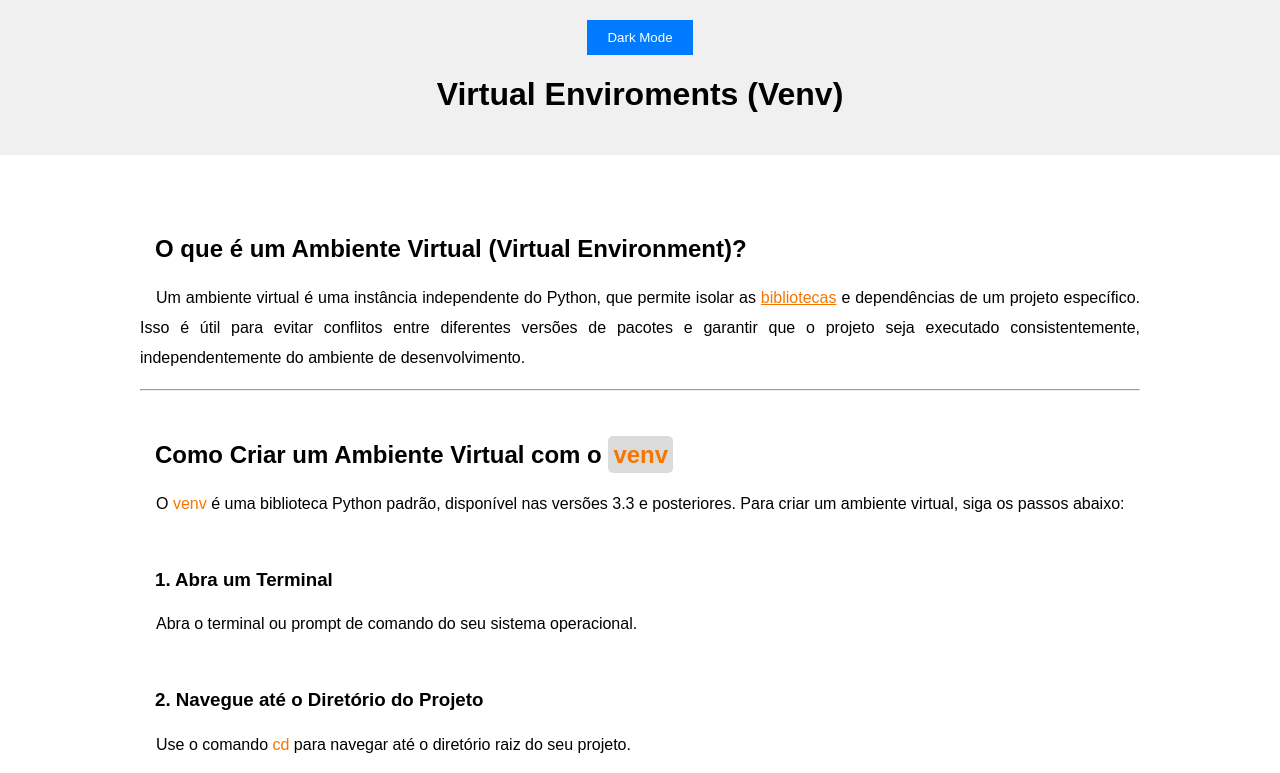
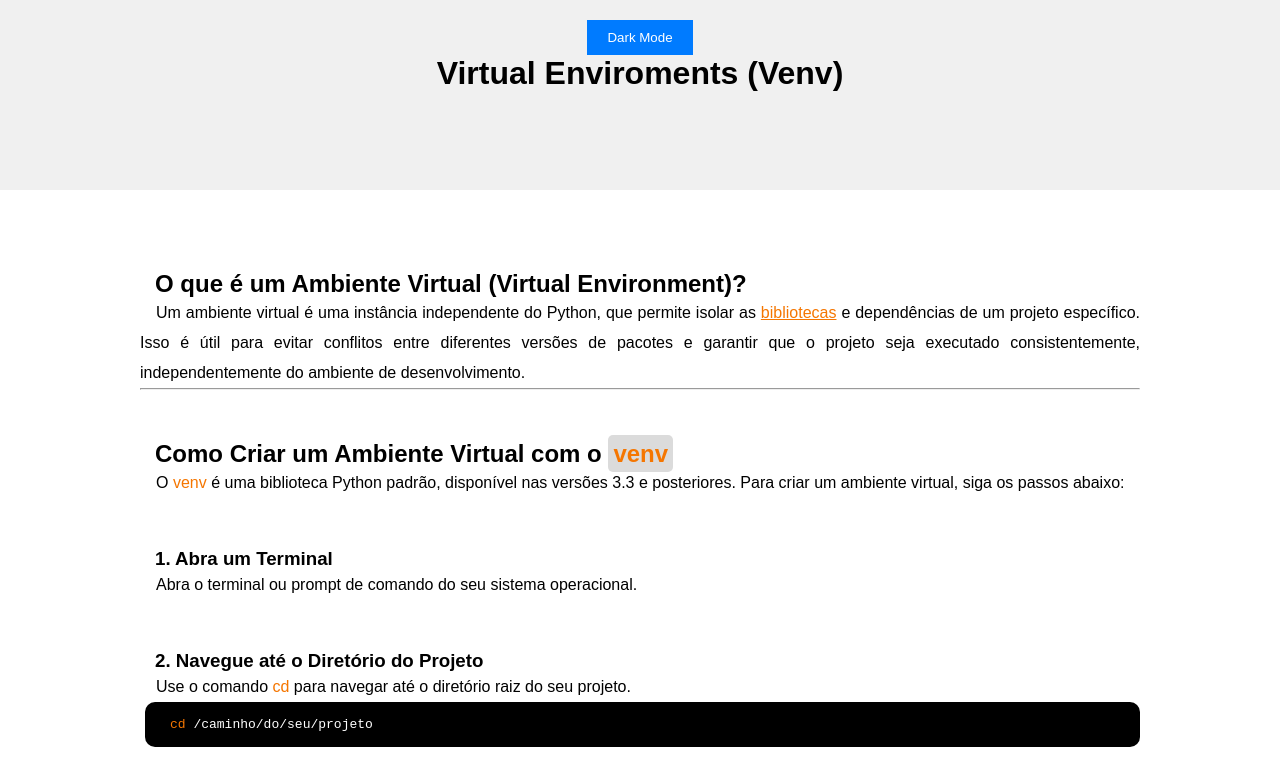
Before and after one commit to BiraBalaZ/VirtualEnviroments, a plain HTML site: page index.html in a window 1280 px wide. Shown: the top 773 px of the page. Drawn offline with Linux system fonts and the light colour scheme.

Commit message:
Add files via upload

```diff
--- a/style.css
+++ b/style.css
@@ -1,5 +1,14 @@
+* {
+    margin: 0px;
+    padding: 0%;
+}
+
 html {
     scroll-behavior: smooth;
+}
+
+header {
+    min-height: 150px;
 }
 
 main {
@@ -72,7 +81,3 @@ footer a:hover {
     font-weight: bold;
     font-size: large;
 }
-
-header, footer {
-    padding-right: 70px;
-}
```
